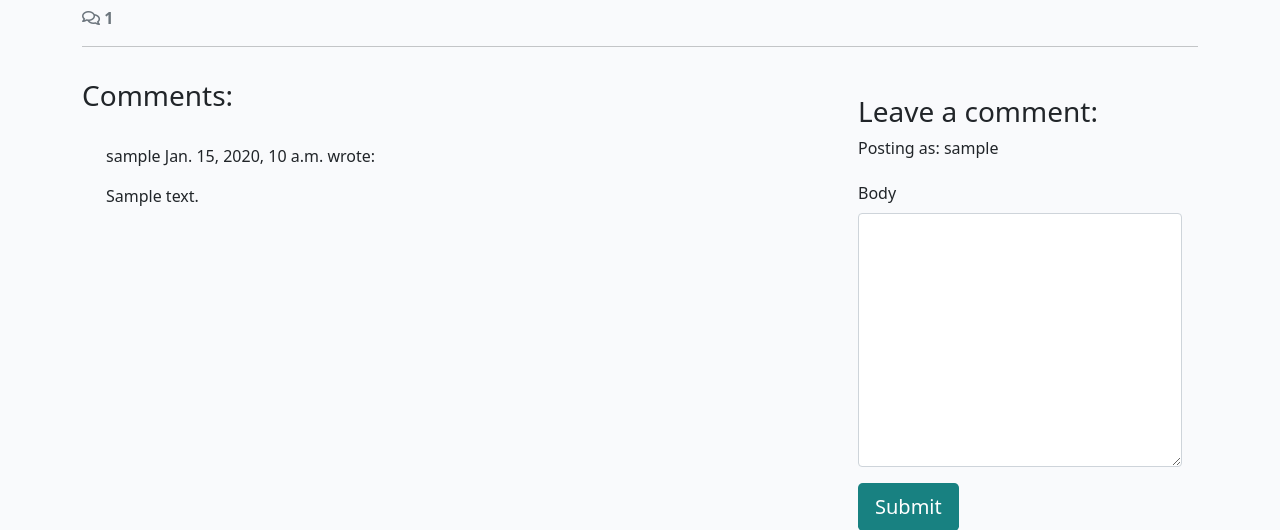
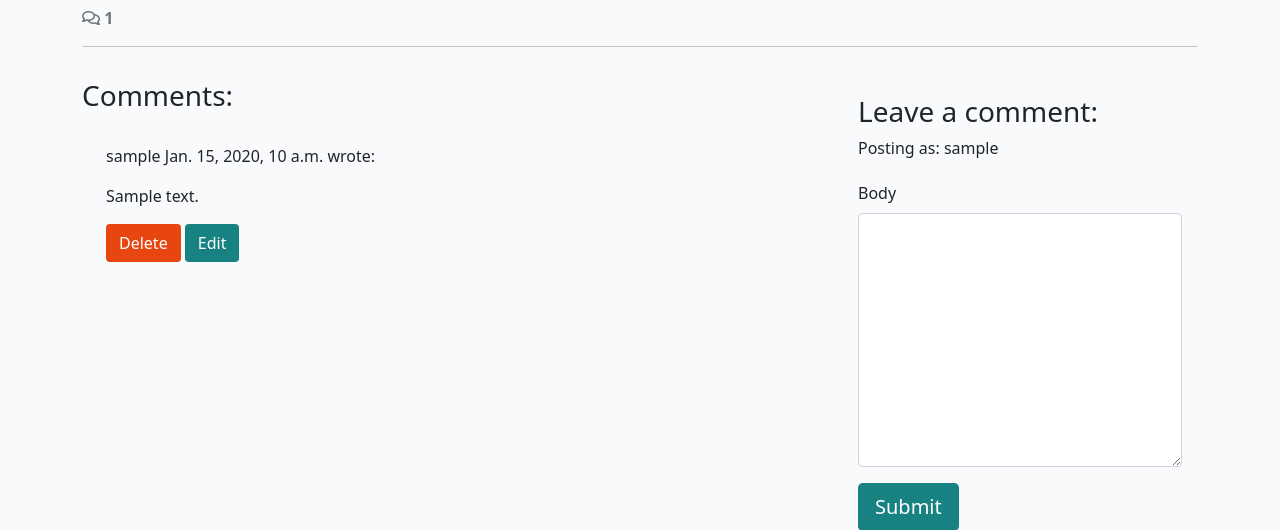
Before and after one commit to Djzngo/django-blog, a Django app: a page that uses templates/base.html in a window 1280 px wide. Shown: the part 494-1024 px from the top of the page. Run offline with Django 4.2, Linux system fonts and the light colour scheme; a user stored in the database is signed in; tables that the repository leaves empty hold one stand-in row (values such as "Sample post"); some libraries are stand-ins or nearby versions.

Commit message:
added comment CRUD function

```diff
--- a/blog/templates/blog/post_detail.html
+++ b/blog/templates/blog/post_detail.html
@@ -1,4 +1,8 @@
-{% extends 'base.html' %} {% block content %} {% load static %}
+{% extends 'base.html' %}
+<!---->
+{% block content %}
+<!---->
+{% load static %}
 <!---->
 {% load crispy_forms_tags %}
 
@@ -66,6 +70,15 @@
           {% if not comment.approved and comment.author == user %}
           <p class="approval">This comment is awaiting approval</p>
           {% endif %}
+          <!---->
+          {% if user.is_authenticated and comment.author == user %}
+          <button class="btn btn-delete" comment_id="{{ comment.id }}">
+            Delete
+          </button>
+          <button class="btn btn-edit" comment_id="{{ comment.id }}">
+            Edit
+          </button>
+          {% endif %}
         </div>
         <!-- Our for loop ends here -->
         {% endfor %}
@@ -90,5 +103,32 @@
     </div>
   </div>
 </div>
-
+<!-- Delete confirmation modal -->
+<div class="modal fade" id="deleteModal" tabindex="-1"
+  aria-labelledby="deleteModalLabel" aria-hidden="true">
+  <div class="modal-dialog">
+    <div class="modal-content">
+      <div class="modal-header">
+        <h5 class="modal-title"
+          id="deleteModalLabel">Delete comment?lt;/h5>
+        <button type="button" class="btn-close"
+          data-bs-dismiss="modal" aria-label="Close"></button>
+      </div>
+      <div class="modal-body">
+        Are you sure you want to delete your comment?
+        This action cannot be undone.
+      </div>
+      <div class="modal-footer">
+        <button type="button" class="btn btn-secondary"
+          data-bs-dismiss="modal">Close</button>
+        <a id="deleteConfirm" href="#" class="btn
+          btn-danger">Delete</a>
+      </div>
+    </div>
+  </div>
+</div>
 {% endblock content %}
+<!---->
+{% block extras %}
+<script src="{% static 'js/comments.js' %}"></script>
+{% endblock %}
--- a/blog/urls.py
+++ b/blog/urls.py
@@ -4,4 +4,6 @@ from django.urls import path
 urlpatterns = [
     path("", views.PostList.as_view(), name="home"),
     path("<slug:slug>/", views.post_detail, name="post_detail"),
+    path('<slug:slug>/edit_comment/<int:comment_id>', views.comment_edit, name='comment_edit'),
+    path('<slug:slug>/delete_comment/<int:comment_id>', views.comment_delete, name='comment_delete'),
 ]
--- a/blog/views.py
+++ b/blog/views.py
@@ -1,7 +1,8 @@
-from django.shortcuts import render, get_object_or_404
+from django.shortcuts import render, get_object_or_404, reverse
 from django.views import generic
 from django.contrib import messages
-from .models import Post
+from django.http import HttpResponseRedirect
+from .models import Post, Comment
 from .forms import CommentForm
 
 # Create your views here.
@@ -54,3 +55,42 @@ def post_detail(request, slug):
             "comment_form": comment_form,
          },
     )
+
+
+def comment_edit(request, slug, comment_id):
+    """
+    view to edit comments
+    """
+    if request.method == "POST":
+
+        queryset = Post.objects.filter(status=1)
+        post = get_object_or_404(queryset, slug=slug)
+        comment = get_object_or_404(Comment, pk=comment_id)
+        comment_form = CommentForm(data=request.POST, instance=comment)
+
+        if comment_form.is_valid() and comment.author == request.user:
+            comment = comment_form.save(commit=False)
+            comment.post = post
+            comment.approved = False
+            comment.save()
+            messages.add_message(request, messages.SUCCESS, 'Comment Updated!')
+        else:
+            messages.add_message(request, messages.ERROR, 'Error updating comment!')
+
+    return HttpResponseRedirect(reverse('post_detail', args=[slug]))
+
+def comment_delete(request, slug, comment_id):
+    """
+    view to delete comment
+    """
+    queryset = Post.objects.filter(status=1)
+    post = get_object_or_404(queryset, slug=slug)
+    comment = get_object_or_404(Comment, pk=comment_id)
+
+    if comment.author == request.user:
+        comment.delete()
+        messages.add_message(request, messages.SUCCESS, 'Comment deleted!')
+    else:
+        messages.add_message(request, messages.ERROR, 'You can only delete your own comments!')
+
+    return HttpResponseRedirect(reverse('post_detail', args=[slug]))
--- /dev/null
+++ b/static/js/comments.js
@@ -0,0 +1,47 @@
+const editButtons = document.getElementsByClassName("btn-edit");
+const commentText = document.getElementById("id_body");
+const commentForm = document.getElementById("commentForm");
+const submitButton = document.getElementById("submitButton");
+const deleteModal = new bootstrap.Modal(document.getElementById("deleteModal"));
+const deleteButtons = document.getElementsByClassName("btn-delete");
+const deleteConfirm = document.getElementById("deleteConfirm");
+
+/**
+ * Initializes edit functionality for the provided edit buttons.
+ *
+ * For each button in the `editButtons` collection:
+ * - Retrieves the associated comment's ID upon click.
+ * - Fetches the content of the corresponding comment.
+ * - Populates the `commentText` input/textarea with the comment's content for editing.
+ * - Updates the submit button's text to "Update".
+ * - Sets the form's action attribute to the `edit_comment/{commentId}` endpoint.
+ */
+for (let button of editButtons) {
+  button.addEventListener("click", (e) => {
+    let commentId = e.target.getAttribute("comment_id");
+    let commentContent = document.getElementById(
+      `comment${commentId}`,
+    ).innerText;
+    commentText.value = commentContent;
+    submitButton.innerText = "Update";
+    commentForm.setAttribute("action", `edit_comment/${commentId}`);
+  });
+}
+
+/**
+ * Initializes deletion functionality for the provided delete buttons.
+ *
+ * For each button in the `deleteButtons` collection:
+ * - Retrieves the associated comment's ID upon click.
+ * - Updates the `deleteConfirm` link's href to point to the
+ * deletion endpoint for the specific comment.
+ * - Displays a confirmation modal (`deleteModal`) to prompt
+ * the user for confirmation before deletion.
+ */
+for (let button of deleteButtons) {
+  button.addEventListener("click", (e) => {
+    let commentId = e.target.getAttribute("comment_id");
+    deleteConfirm.href = `delete_comment/${commentId}`;
+    deleteModal.show();
+  });
+}
--- a/static/js/script.js
+++ /dev/null
@@ -1 +0,0 @@
-console.log("Hello world!");
--- a/templates/base.html
+++ b/templates/base.html
@@ -172,6 +172,9 @@
       integrity="sha384-gtEjrD/SeCtmISkJkNUaaKMoLD0//ElJ19smozuHV6z3Iehds+3Ulb9Bn9Plx0x4"
       crossorigin="anonymous"
     ></script>
-    <script src="{% static 'js/script.js' %}"></script>
+
+    {% block extras %}
+    <!---->
+    {% endblock %}
   </body>
 </html>
```
